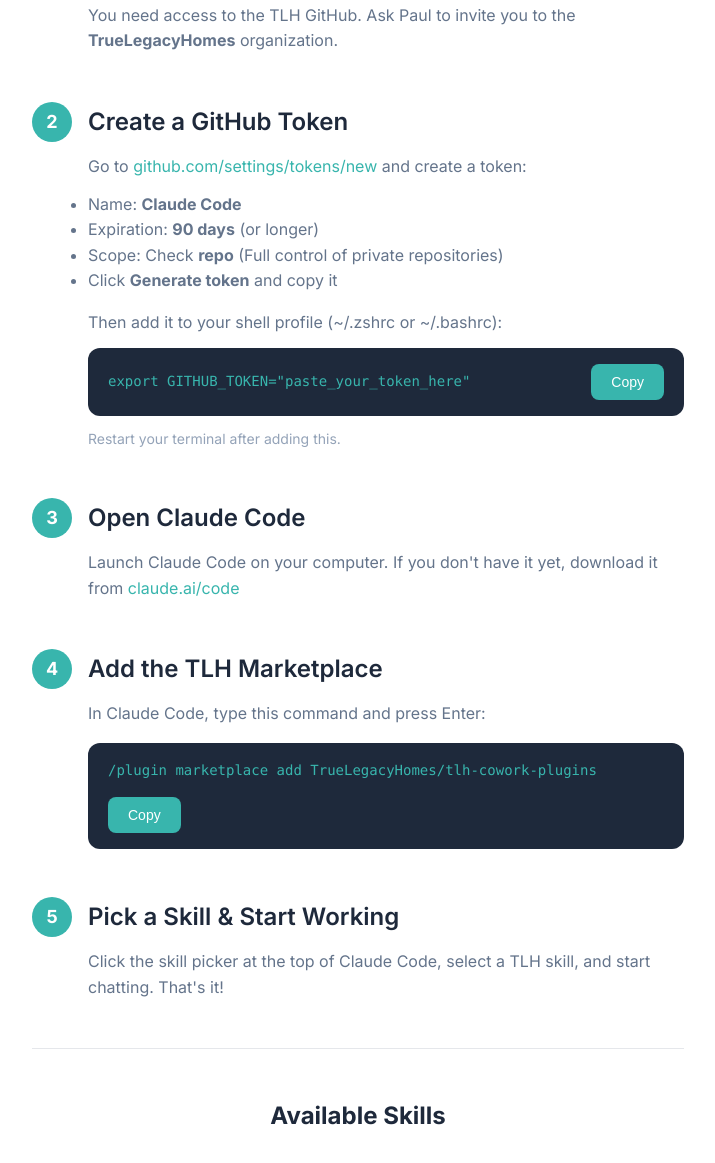
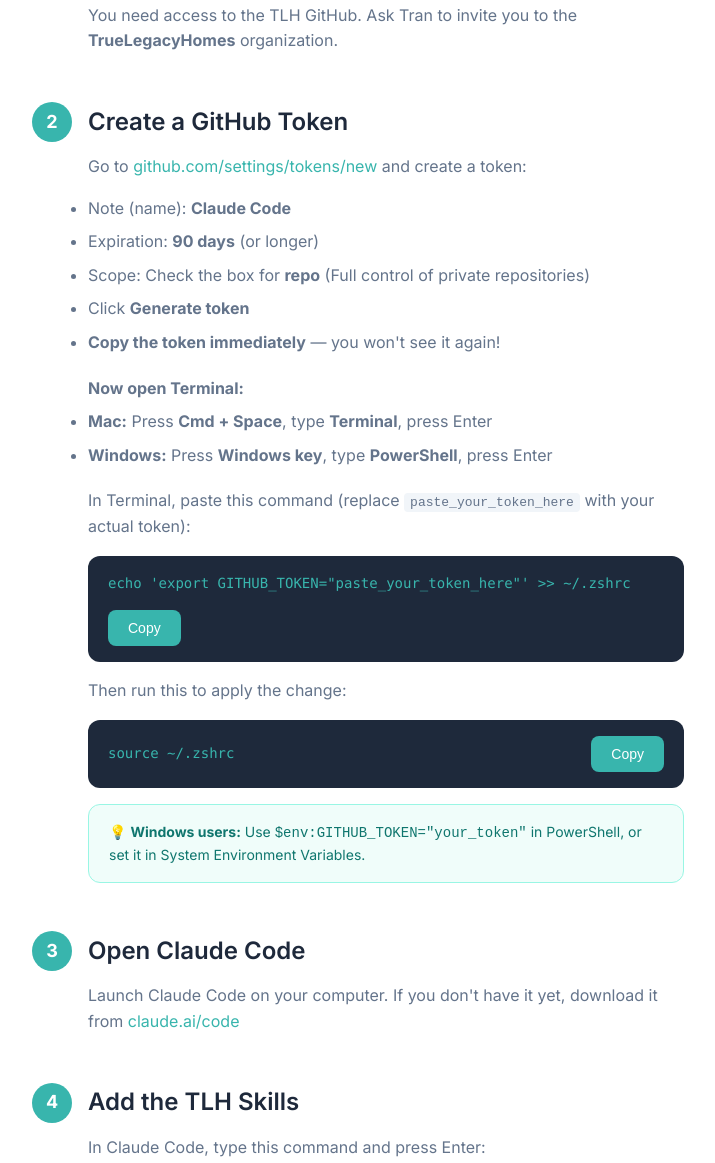
Before and after one commit to TrueLegacyHomes/tlh-skills-guide, a plain HTML site: page index.html in a window 1280 px wide. Shown: the part 466-1629 px from the top of the page, without its empty margins (282-997 px from the left). Drawn offline with Linux system fonts and the light colour scheme.

Commit message:
Expand token setup for non-technical users, change Paul to Tran, clarify all 14 skills

```diff
--- a/index.html
+++ b/index.html
@@ -102,6 +102,15 @@
             margin-left: 56px;
         }
 
+        .step ul {
+            margin-left: 56px;
+            color: #64748b;
+        }
+
+        .step li {
+            margin-bottom: 8px;
+        }
+
         .step a {
             color: #38b5ad;
             text-decoration: none;
@@ -149,6 +158,22 @@
             background: #2d9e96;
         }
 
+        /* Info box */
+        .info-box {
+            background: #f0fdfa;
+            border: 1px solid #99f6e4;
+            border-radius: 12px;
+            padding: 16px 20px;
+            margin-left: 56px;
+            margin-top: 16px;
+        }
+
+        .info-box p {
+            margin-left: 0;
+            color: #0f766e;
+            font-size: 14px;
+        }
+
         /* Divider */
         .divider {
             height: 1px;
@@ -161,6 +186,12 @@
             font-size: 24px;
             font-weight: 700;
             text-align: center;
+            margin-bottom: 12px;
+        }
+
+        .skills-subtitle {
+            text-align: center;
+            color: #64748b;
             margin-bottom: 32px;
         }
 
@@ -190,6 +221,7 @@
         .skill-card p {
             font-size: 14px;
             color: #64748b;
+            margin-left: 0;
         }
 
         /* Help */
@@ -209,6 +241,7 @@
 
         .help-box p {
             color: #64748b;
+            margin-left: 0;
         }
 
         .help-box a {
@@ -244,7 +277,7 @@
             5 Simple Steps
         </div>
         <h1>TLH Skills for Claude Code</h1>
-        <p class="subtitle">Add True Legacy Homes AI skills to your Claude Code in three simple steps.</p>
+        <p class="subtitle">Add all 14 True Legacy Homes AI skills to your Claude Code.</p>
     </header>
 
     <main class="main">
@@ -254,7 +287,7 @@
                 <div class="step-number">1</div>
                 <h2>Get GitHub Access</h2>
             </div>
-            <p>You need access to the TLH GitHub. Ask Paul to invite you to the <strong>TrueLegacyHomes</strong> organization.</p>
+            <p>You need access to the TLH GitHub. Ask Tran to invite you to the <strong>TrueLegacyHomes</strong> organization.</p>
         </div>
 
         <div class="step">
@@ -262,19 +295,36 @@
                 <div class="step-number">2</div>
                 <h2>Create a GitHub Token</h2>
             </div>
-            <p style="margin-bottom: 12px;">Go to <a href="https://github.com/settings/tokens/new">github.com/settings/tokens/new</a> and create a token:</p>
-            <ul style="margin-left: 56px; color: #64748b; margin-bottom: 16px;">
-                <li>Name: <strong>Claude Code</strong></li>
+            <p style="margin-bottom: 16px;">Go to <a href="https://github.com/settings/tokens/new">github.com/settings/tokens/new</a> and create a token:</p>
+            <ul style="margin-bottom: 20px;">
+                <li>Note (name): <strong>Claude Code</strong></li>
                 <li>Expiration: <strong>90 days</strong> (or longer)</li>
-                <li>Scope: Check <strong>repo</strong> (Full control of private repositories)</li>
-                <li>Click <strong>Generate token</strong> and copy it</li>
+                <li>Scope: Check the box for <strong>repo</strong> (Full control of private repositories)</li>
+                <li>Click <strong>Generate token</strong></li>
+                <li><strong>Copy the token immediately</strong> — you won't see it again!</li>
             </ul>
-            <p>Then add it to your shell profile (~/.zshrc or ~/.bashrc):</p>
-            <div class="command-box" style="margin-top: 12px;">
-                <code>export GITHUB_TOKEN="paste_your_token_here"</code>
+
+            <p style="margin-bottom: 8px;"><strong>Now open Terminal:</strong></p>
+            <ul style="margin-bottom: 20px;">
+                <li><strong>Mac:</strong> Press <strong>Cmd + Space</strong>, type <strong>Terminal</strong>, press Enter</li>
+                <li><strong>Windows:</strong> Press <strong>Windows key</strong>, type <strong>PowerShell</strong>, press Enter</li>
+            </ul>
+
+            <p style="margin-bottom: 8px;">In Terminal, paste this command (replace <code style="background:#f1f5f9; padding:2px 6px; border-radius:4px;">paste_your_token_here</code> with your actual token):</p>
+            <div class="command-box">
+                <code>echo 'export GITHUB_TOKEN="paste_your_token_here"' >> ~/.zshrc</code>
                 <button class="copy-btn" onclick="copyToken()">Copy</button>
             </div>
-            <p style="margin-top: 12px; font-size: 14px; color: #94a3b8;">Restart your terminal after adding this.</p>
+
+            <p style="margin-top: 16px; margin-bottom: 8px;">Then run this to apply the change:</p>
+            <div class="command-box">
+                <code>source ~/.zshrc</code>
+                <button class="copy-btn" onclick="copySource()">Copy</button>
+            </div>
+
+            <div class="info-box">
+                <p>💡 <strong>Windows users:</strong> Use <code>$env:GITHUB_TOKEN="your_token"</code> in PowerShell, or set it in System Environment Variables.</p>
+            </div>
         </div>
 
         <div class="step">
@@ -288,12 +338,15 @@
         <div class="step">
             <div class="step-header">
                 <div class="step-number">4</div>
-                <h2>Add the TLH Marketplace</h2>
+                <h2>Add the TLH Skills</h2>
             </div>
             <p>In Claude Code, type this command and press Enter:</p>
             <div class="command-box">
                 <code>/plugin marketplace add TrueLegacyHomes/tlh-cowork-plugins</code>
                 <button class="copy-btn" onclick="copyCommand()">Copy</button>
+            </div>
+            <div class="info-box">
+                <p>✅ This adds <strong>all 14 TLH skills</strong> to your Claude Code at once!</p>
             </div>
         </div>
 
@@ -302,12 +355,13 @@
                 <div class="step-number">5</div>
                 <h2>Pick a Skill & Start Working</h2>
             </div>
-            <p>Click the skill picker at the top of Claude Code, select a TLH skill, and start chatting. That's it!</p>
+            <p>Click the skill picker at the top of Claude Code, select any TLH skill, and start chatting. That's it!</p>
         </div>
 
         <div class="divider"></div>
 
-        <h2 class="skills-title">Available Skills</h2>
+        <h2 class="skills-title">All 14 Skills Included</h2>
+        <p class="skills-subtitle">You get all of these when you complete the steps above.</p>
 
         <div class="skills-grid">
             <div class="skill-card">
@@ -370,7 +424,7 @@
 
         <div class="help-box">
             <h3>Need Help?</h3>
-            <p>Contact Paul at <a href="mailto:paul@truelegacyhomes.com">paul@truelegacyhomes.com</a></p>
+            <p>Contact Tran at <a href="mailto:tran@truelegacyhomes.com">tran@truelegacyhomes.com</a></p>
         </div>
 
     </main>
@@ -387,7 +441,13 @@
         }
 
         function copyToken() {
-            navigator.clipboard.writeText('export GITHUB_TOKEN="paste_your_token_here"');
+            navigator.clipboard.writeText('echo \'export GITHUB_TOKEN="paste_your_token_here"\' >> ~/.zshrc');
+            event.target.textContent = 'Copied!';
+            setTimeout(() => event.target.textContent = 'Copy', 2000);
+        }
+
+        function copySource() {
+            navigator.clipboard.writeText('source ~/.zshrc');
             event.target.textContent = 'Copied!';
             setTimeout(() => event.target.textContent = 'Copy', 2000);
         }
```
